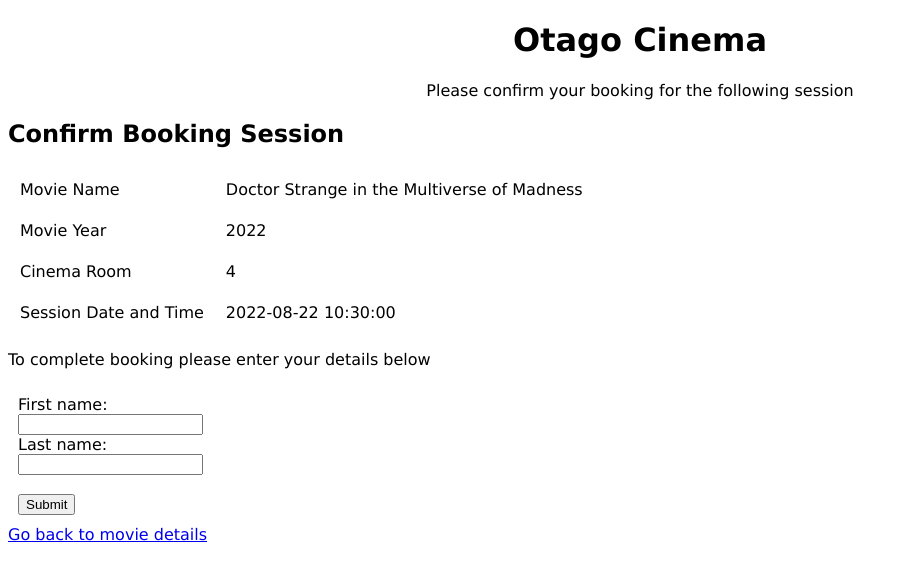
After one commit to dobscon2/COSC349-Assignment-1, a PHP site: page /booking.php?sessionID=100 in a window 1280 px wide. The commit adds this page. Shown: the top 581 px of the page, without its empty margins (0-908 px from the left). Run offline with PHP 8.4, Linux system fonts and the light colour scheme; data comes from the database, SQL or seed files in the repository.

Commit message:
Finished implementing webpage for Apache All functionality implemented for the webpage that the user will interact with to book a movie session.

```diff
--- /dev/null
+++ b/www/booking.php
@@ -0,0 +1,69 @@
+<?php
+$movieSession = $_GET[ "sessionID" ];
+
+$db_host = '192.168.56.12';
+$db_name = 'hvlofi';
+$db_user = 'webuser';
+$db_passwd = 'insecure_db_pw';
+
+$pdo_dsn = "mysql:host=$db_host;dbname=$db_name";
+$pdo = new PDO( $pdo_dsn, $db_user, $db_passwd );
+
+$q = $pdo->query( "SELECT * FROM cinemaSessions WHERE sessionID = '" . $movieSession . "'" );
+$row = $q->fetch();
+
+$movieName = $row[ "movieName" ];
+$movieYear = $row[ "movieYear" ];
+$cinemaRoom = $row[ "cinemaRoom" ];
+$sessionTime = $row[ "sessionDateTime" ];
+
+?>
+<!doctype html>
+<html>
+<head>
+<meta charset="utf-8">
+<title>Otago Cinema</title>
+<link href="style.css" rel="stylesheet" type="text/css">
+</head>
+
+<body>
+<h1>Otago Cinema</h1>
+<p>Please confirm your booking for the following session</p>
+<h2>Confirm Booking Session</h2>
+<table>
+  <tbody>
+    <tr>
+      <td>Movie Name</td>
+      <td><?php echo $movieName ?></td>
+    </tr>
+    <tr>
+      <td>Movie Year</td>
+      <td><?php echo $movieYear ?></td>
+    </tr>
+    <tr>
+      <td>Cinema Room</td>
+      <td><?php echo $cinemaRoom ?></td>
+    </tr>
+    <tr>
+      <td>Session Date and Time</td>
+      <td><?php echo $sessionTime ?></td>
+    </tr>
+  </tbody>
+</table>
+<p>To complete booking please enter your details below</p>
+<form action="processing.php" method="post">
+  <input type="hidden" id="movieSession" name="movieSession" value=<?php echo "'".$movieSession."'" ?>>
+  <label for="fname">First name:</label>
+  <br>
+  <input type="text" id="fname" name="fname" required>
+  <br>
+  <label for="lname">Last name:</label>
+  <br>
+  <input type="text" id="lname" name="lname" required>
+  <br>
+  <br>
+  <input type="submit" value="Submit">
+</form>
+<?php echo "<a href='movie.php?movieName=".$movieName."&movieYear=".$movieYear."'>Go back to movie details</a>" ?>
+</body>
+</html>
--- a/www/index.php
+++ b/www/index.php
@@ -3,12 +3,11 @@
 <head>
 <meta charset="utf-8">
 <title>Otago Cinema</title>
+<link href="style.css" rel="stylesheet" type="text/css">
 </head>
 <body>
 <h1>Otago Cinema</h1>
-<div>
-  <p>Welcome to Otago Cinema, we offer many movies for your viewing pleasure.</p>
-</div>
+<p>Welcome to Otago Cinema, we offer many movies for your viewing pleasure.</p>
 <h2>Current Movies Available</h2>
 <p>Please select a movie to booking a session</p>
 <ul>
--- /dev/null
+++ b/www/style.css
@@ -0,0 +1,25 @@
+@charset "utf-8";
+h1 {
+    text-align: center;
+}
+body {
+    font-family: Verdana, sans-serif;
+}
+
+h1 + p {
+    text-align: center;
+}
+td {
+    padding: 10px;
+}
+form {
+    padding: 10px;
+}
+ul {
+    list-style: none;
+}
+ul li {
+    padding-top: 10px;
+    padding-right: 10px;
+    padding-bottom: 10px;
+}
```
Also changed, not shown: www/error.php (added, +15 -0 lines), www/movie.php (+5 -3 lines), www/processing.php (added, +22 -0 lines), www/success.php (added, +15 -0 lines).
